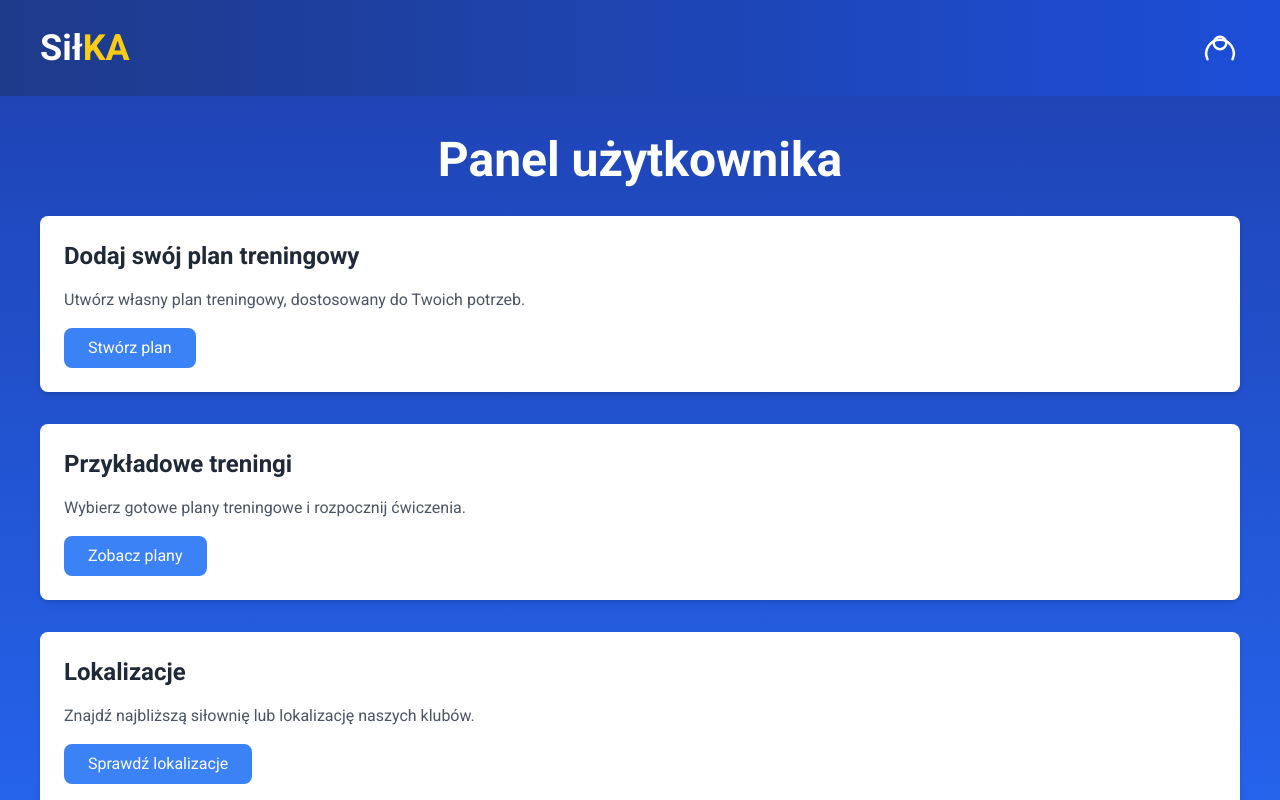
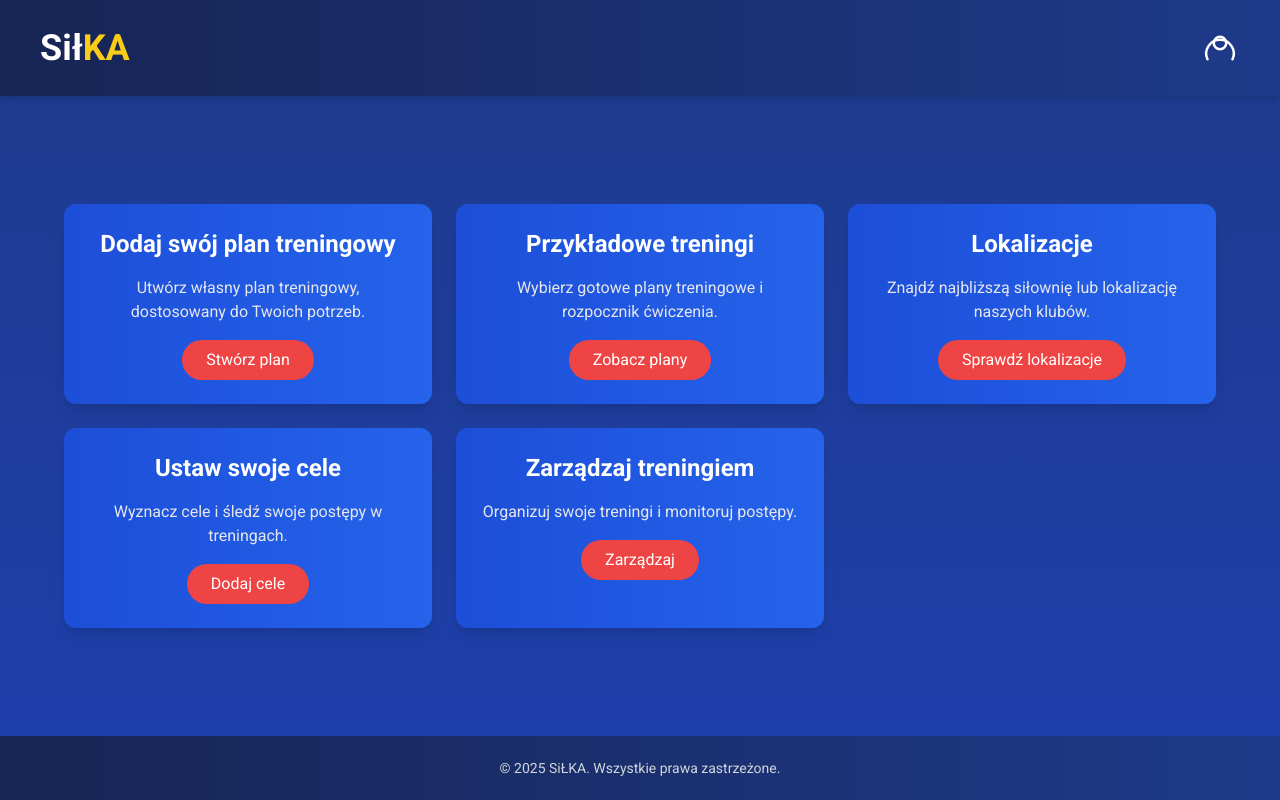
Before and after one commit to m4gler/PAI-projekt, a React (Vite) app: page /home in a window 1280 px wide. Shown: the top 800 px of the page. Built offline with nearby package versions, Linux system fonts and the light colour scheme.

Commit message:
dodawanie treningu

```diff
--- a/src/App.tsx
+++ b/src/App.tsx
@@ -2,11 +2,14 @@ import './index.css';
 import { RouterProvider } from "react-router-dom";
 import { router } from "./routing/Router";
 import { PlanProvider } from "./context/PlanContext";
+import { TrainingProvider } from "./context/WorkoutContext";
 
 function App() {
   return (
     <PlanProvider>
-      <RouterProvider router={router} />
+      <TrainingProvider>
+        <RouterProvider router={router} />
+      </TrainingProvider>
     </PlanProvider>
   );
 }
--- a/src/constants/links.ts
+++ b/src/constants/links.ts
@@ -4,5 +4,6 @@ export const Links = {
     REGISTER: "register",
     PAYMENT: "payment",
     HOMEAFTER: "home",
-    ADDWORKOUT: "/add-workout",
+    ADDWORKOUT: "add-workout",
+    SHOWWORKOUT: "show-workout"
 }
--- a/src/context/WorkoutContext.tsx
+++ b/src/context/WorkoutContext.tsx
@@ -1,8 +1,15 @@
 import { createContext, useContext, useState, PropsWithChildren } from "react";
 
+type Workout = {
+  name: string;
+  description: string;
+  typeOfTraining: string;
+  duration: string;
+};
+
 type WorkoutContextType = {
-  TrainingPlan: string | null;
-  setTrainingPlan: (TrainPlan: string) => void;
+  trainingPlans: Workout[];
+  addTrainingPlan: (newPlan: Workout) => void;
 };
 
 export const TrainingContext = createContext<WorkoutContextType | undefined>(
@@ -10,10 +17,14 @@ export const TrainingContext = createContext<WorkoutContextType | undefined>(
 );
 
 export const TrainingProvider = ({ children }: PropsWithChildren) => {
-  const [TrainingPlan, setTrainingPlan] = useState<string | null>(null);
+  const [trainingPlans, setTrainingPlans] = useState<Workout[]>([]);
+
+  const addTrainingPlan = (newPlan: Workout) => {
+    setTrainingPlans((prevPlans) => [...prevPlans, newPlan]);
+  };
 
   return (
-    <TrainingContext.Provider value={{ TrainingPlan, setTrainingPlan }}>
+    <TrainingContext.Provider value={{ trainingPlans, addTrainingPlan }}>
       {children}
     </TrainingContext.Provider>
   );
--- a/src/pages/HomeAfterLog.tsx
+++ b/src/pages/HomeAfterLog.tsx
@@ -4,13 +4,11 @@ export const HomeAfterLog = () => {
   const navigate = useNavigate();
 
   return (
-    <div className="h-screen w-screen bg-gradient-to-b from-blue-800 to-blue-600">
-      <div className="h-24 bg-gradient-to-r from-blue-900 to-blue-700 flex items-center justify-between px-10">
+    <div className="h-screen w-screen bg-gradient-to-b from-blue-900 to-blue-800 flex flex-col">
+      <header className="h-24 bg-gradient-to-r from-blue-950 to-blue-900 flex items-center justify-between px-10 shadow-md">
         <div className="text-white text-4xl font-bold">
           Sił<span className="text-yellow-400">KA</span>
         </div>
-
-        <div className="flex items-center space-x-6">
         <button
           className="hover:text-gray-300"
           onClick={() => navigate("/user-panel")}
@@ -30,81 +28,69 @@ export const HomeAfterLog = () => {
             />
           </svg>
         </button>
-        </div>
-      </div>
+      </header>
 
-      <div className="p-10">
-        <h1 className="text-5xl font-bold text-white text-center mb-8">
-          Panel użytkownika
-        </h1>
-
-        <div className="bg-white p-6 rounded-lg shadow-md mb-8">
-          <h2 className="text-2xl font-bold text-gray-800 mb-4">
-            Dodaj swój plan treningowy
-          </h2>
-          <p className="text-gray-600">
+      <div className="flex-grow flex items-center justify-center p-10">
+        <div className="grid grid-cols-1 md:grid-cols-2 lg:grid-cols-3 gap-6 max-w-6xl">
+          <div className="bg-gradient-to-r from-blue-700 to-blue-600 p-6 rounded-xl shadow-lg text-white text-center">
+            <h2 className="text-2xl font-bold mb-4">Dodaj swój plan treningowy</h2>
+            <p className="text-gray-200">
               Utwórz własny plan treningowy, dostosowany do Twoich potrzeb.
             </p>
             <button
-            className="mt-4 bg-blue-500 text-white py-2 px-6 rounded-lg hover:bg-blue-600"
-            onClick={() => navigate("/add-plan")}
+              className="mt-4 bg-red-500 text-white py-2 px-6 rounded-full hover:bg-red-600"
+              onClick={() => navigate("/add-workout")}
             >
               Stwórz plan
             </button>
           </div>
 
-        <div className="bg-white p-6 rounded-lg shadow-md mb-8">
-          <h2 className="text-2xl font-bold text-gray-800 mb-4">
-            Przykładowe treningi
-          </h2>
-          <p className="text-gray-600">
-            Wybierz gotowe plany treningowe i rozpocznij ćwiczenia.
+          <div className="bg-gradient-to-r from-blue-700 to-blue-600 p-6 rounded-xl shadow-lg text-white text-center">
+            <h2 className="text-2xl font-bold mb-4">Przykładowe treningi</h2>
+            <p className="text-gray-200">
+              Wybierz gotowe plany treningowe i rozpocznik ćwiczenia.
             </p>
             <button
-            className="mt-4 bg-blue-500 text-white py-2 px-6 rounded-lg hover:bg-blue-600"
-            onClick={() => navigate("/example-trainings")}
+              className="mt-4 bg-red-500 text-white py-2 px-6 rounded-full hover:bg-red-600"
+              onClick={() => navigate("/show-workout")}
             >
               Zobacz plany
             </button>
           </div>
 
-        <div className="bg-white p-6 rounded-lg shadow-md mb-8">
-          <h2 className="text-2xl font-bold text-gray-800 mb-4">Lokalizacje</h2>
-          <p className="text-gray-600">
+          <div className="bg-gradient-to-r from-blue-700 to-blue-600 p-6 rounded-xl shadow-lg text-white text-center">
+            <h2 className="text-2xl font-bold mb-4">Lokalizacje</h2>
+            <p className="text-gray-200">
               Znajdź najbliższą siłownię lub lokalizację naszych klubów.
             </p>
             <button
-            className="mt-4 bg-blue-500 text-white py-2 px-6 rounded-lg hover:bg-blue-600"
+              className="mt-4 bg-red-500 text-white py-2 px-6 rounded-full hover:bg-red-600"
               onClick={() => navigate("/locations")}
             >
               Sprawdź lokalizacje
             </button>
           </div>
 
-        <div className="bg-white p-6 rounded-lg shadow-md mb-8">
-          <h2 className="text-2xl font-bold text-gray-800 mb-4">
-            Ustaw swoje cele
-          </h2>
-          <p className="text-gray-600">
+          <div className="bg-gradient-to-r from-blue-700 to-blue-600 p-6 rounded-xl shadow-lg text-white text-center">
+            <h2 className="text-2xl font-bold mb-4">Ustaw swoje cele</h2>
+            <p className="text-gray-200">
               Wyznacz cele i śledź swoje postępy w treningach.
             </p>
             <button
-            className="mt-4 bg-blue-500 text-white py-2 px-6 rounded-lg hover:bg-blue-600"
+              className="mt-4 bg-red-500 text-white py-2 px-6 rounded-full hover:bg-red-600"
               onClick={() => navigate("/goals")}
             >
               Dodaj cele
             </button>
           </div>
 
-        <div className="bg-white p-6 rounded-lg shadow-md">
-          <h2 className="text-2xl font-bold text-gray-800 mb-4">
-            Zarządzaj treningiem
-          </h2>
-          <p className="text-gray-600">
+          <div className="bg-gradient-to-r from-blue-700 to-blue-600 p-6 rounded-xl shadow-lg text-white text-center">
+            <h2 className="text-2xl font-bold mb-4">Zarządzaj treningiem</h2>
+            <p className="text-gray-200">
               Organizuj swoje treningi i monitoruj postępy.
             </p>
             <button
-            className="mt-4 bg-blue-500 text-white py-2 px-6 rounded-lg hover:bg-blue-600"
+              className="mt-4 bg-red-500 text-white py-2 px-6 rounded-full hover:bg-red-600"
               onClick={() => navigate("/manage-trainings")}
             >
               Zarządzaj
@@ -112,5 +98,10 @@ export const HomeAfterLog = () => {
           </div>
         </div>
       </div>
+
+      <footer className="h-16 bg-gradient-to-r from-blue-950 to-blue-900 flex items-center justify-center">
+        <p className="text-gray-300 text-sm">&copy; 2025 SiŁKA. Wszystkie prawa zastrzeżone.</p>
+      </footer>
+    </div>
   );
 };
--- /dev/null
+++ b/src/pages/ShowTrainings.tsx
@@ -0,0 +1,25 @@
+import { useTrain } from "../context/WorkoutContext";
+
+export const ShowTraining = () => {
+  const { trainingPlans} = useTrain();
+
+  return (
+    <div className="h-screen w-screen bg-gradient-to-b from-blue-900 to-blue-800 flex flex-col items-center justify-center">
+      {trainingPlans ? (
+        <div className="bg-white py-48 px-60 rounded">
+            <p className="text-black ">{trainingPlans.name}</p>
+            <p className="text-black">{trainingPlans.description}</p>
+            <p className="text-black">{trainingPlans.typeOfTraining}</p>
+            <p className="text-black">{trainingPlans.duration}</p>
+        </div>
+
+      ) : (
+
+        <div className="bg-white py-48 px-60 rounded">
+            <p className="text-red-700">Nie ma treningu</p>
+        </div>
+
+      )}
+    </div>
+  );
+};
--- a/src/routing/Router.tsx
+++ b/src/routing/Router.tsx
@@ -5,6 +5,7 @@ import RegisterPage from "../pages/RegisterPage";
 import { PaymentSystem } from "../pages/PaymentSystem";
 import { HomeAfterLog } from "../pages/HomeAfterLog";
 import { AddWorkout } from "../pages/AddWorkout";
+import { ShowTraining } from "../pages/ShowTrainings";
 
 export const router = createBrowserRouter([
   {
@@ -27,4 +28,9 @@ export const router = createBrowserRouter([
     path: Links.ADDWORKOUT,
     element: <AddWorkout />
   },
+
+  {
+    path: Links.SHOWWORKOUT,
+    element: <ShowTraining />
+  }
 ]);
```
Also changed, not shown: src/pages/AddWorkout.tsx (+100 -18 lines). Lines whose indentation alone changed are shown as unchanged.
